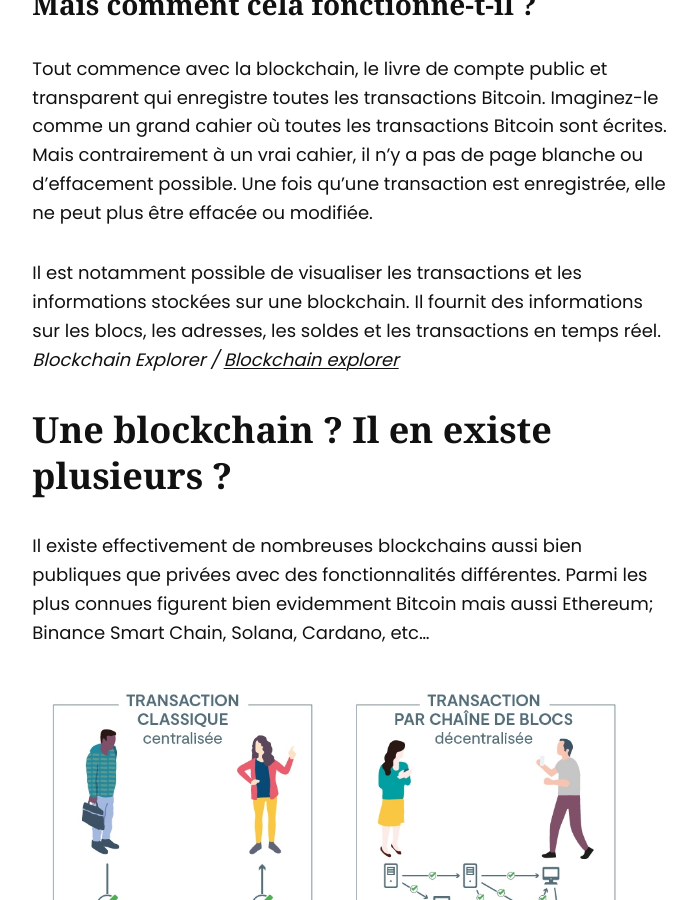
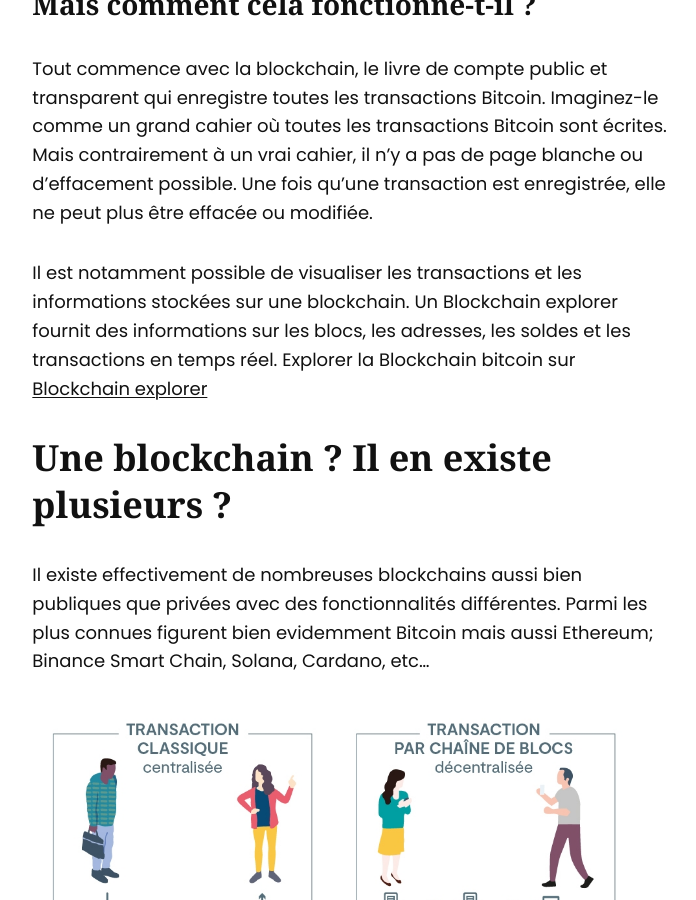
Before and after one commit to Thibaut-68/Investment-logbook.github.io, a Jekyll site: the page built from _posts/2023-04-17-bitcoin-back-to-basic.md, in a window 1280 px wide and 900 px high, scrolled down 1508 px. Shown: the whole window, without its empty margins (457-1153 px from the left). Built offline with Jekyll 4.4.1, drawn with Linux system fonts in a browser that asks for light colours.

Commit message:
Update 2023-04-17-bitcoin-back-to-basic.md

```diff
--- a/_posts/2023-04-17-bitcoin-back-to-basic.md
+++ b/_posts/2023-04-17-bitcoin-back-to-basic.md
@@ -15,7 +15,7 @@ En termes simples, Bitcoin est une monnaie numérique décentralisée. Contraire
 ## Mais comment cela fonctionne-t-il ?
 Tout commence avec la blockchain, le livre de compte public et transparent qui enregistre toutes les transactions Bitcoin. Imaginez-le comme un grand cahier où toutes les transactions Bitcoin sont écrites. Mais contrairement à un vrai cahier, il n'y a pas de page blanche ou d'effacement possible. Une fois qu'une transaction est enregistrée, elle ne peut plus être effacée ou modifiée.
 
-Il est notamment possible de visualiser les transactions et les informations stockées sur une blockchain. Il fournit des informations sur les blocs, les adresses, les soldes et les transactions en temps réel. <em>Blockchain Explorer / <a href="https://www.blockchain.com/explorer/assets/btc" target="_blank">Blockchain explorer</a></em>
+Il est notamment possible de visualiser les transactions et les informations stockées sur une blockchain. Un Blockchain explorer fournit des informations sur les blocs, les adresses, les soldes et les transactions en temps réel. Explorer la Blockchain bitcoin sur <a href="https://www.blockchain.com/explorer/assets/btc" target="_blank">Blockchain explorer</a>
 
 # Une blockchain ? Il en existe plusieurs ?
 Il existe effectivement de nombreuses blockchains aussi bien publiques que privées avec des fonctionnalités différentes. Parmi les plus connues figurent bien evidemment Bitcoin mais aussi Ethereum; Binance Smart Chain, Solana, Cardano, etc...
```
